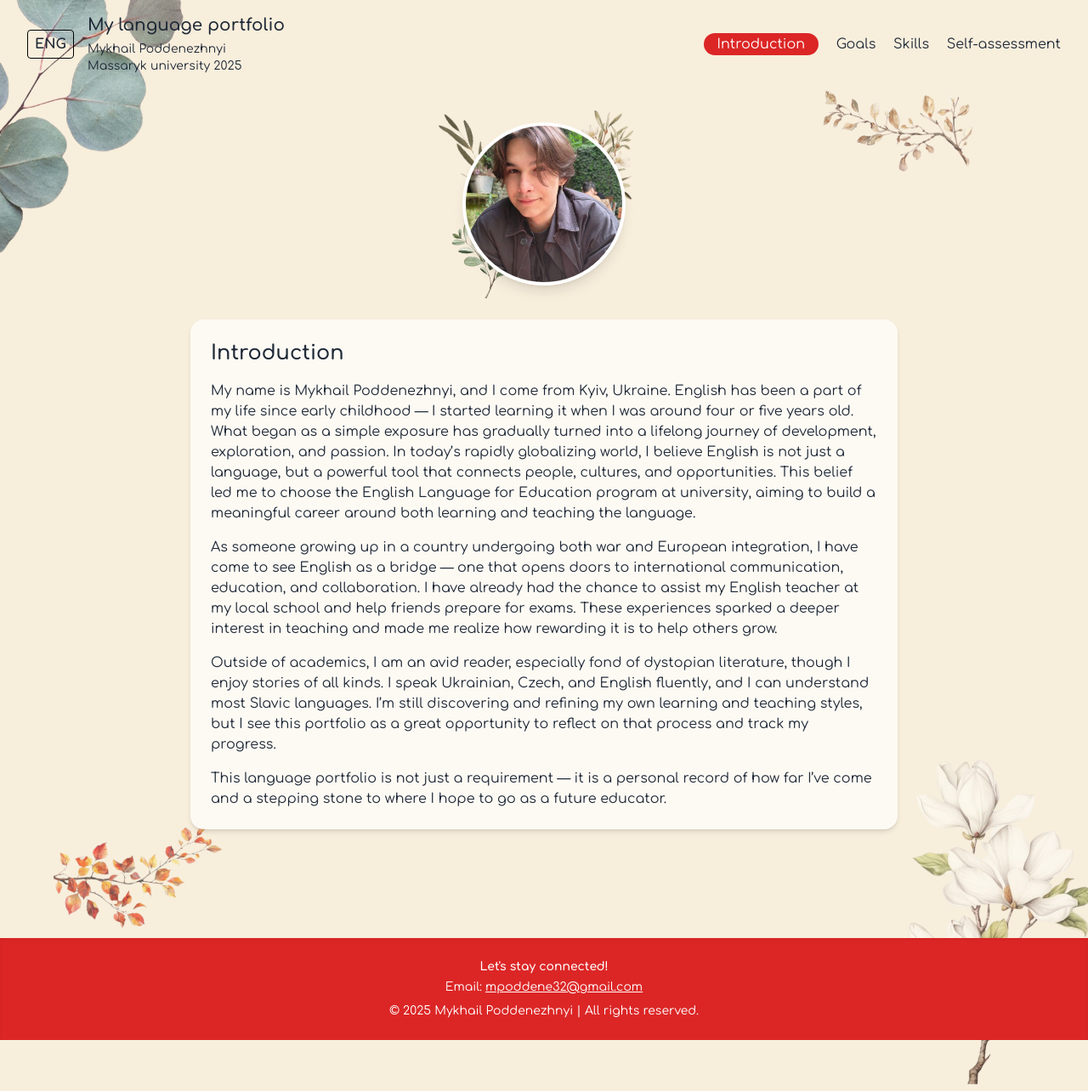
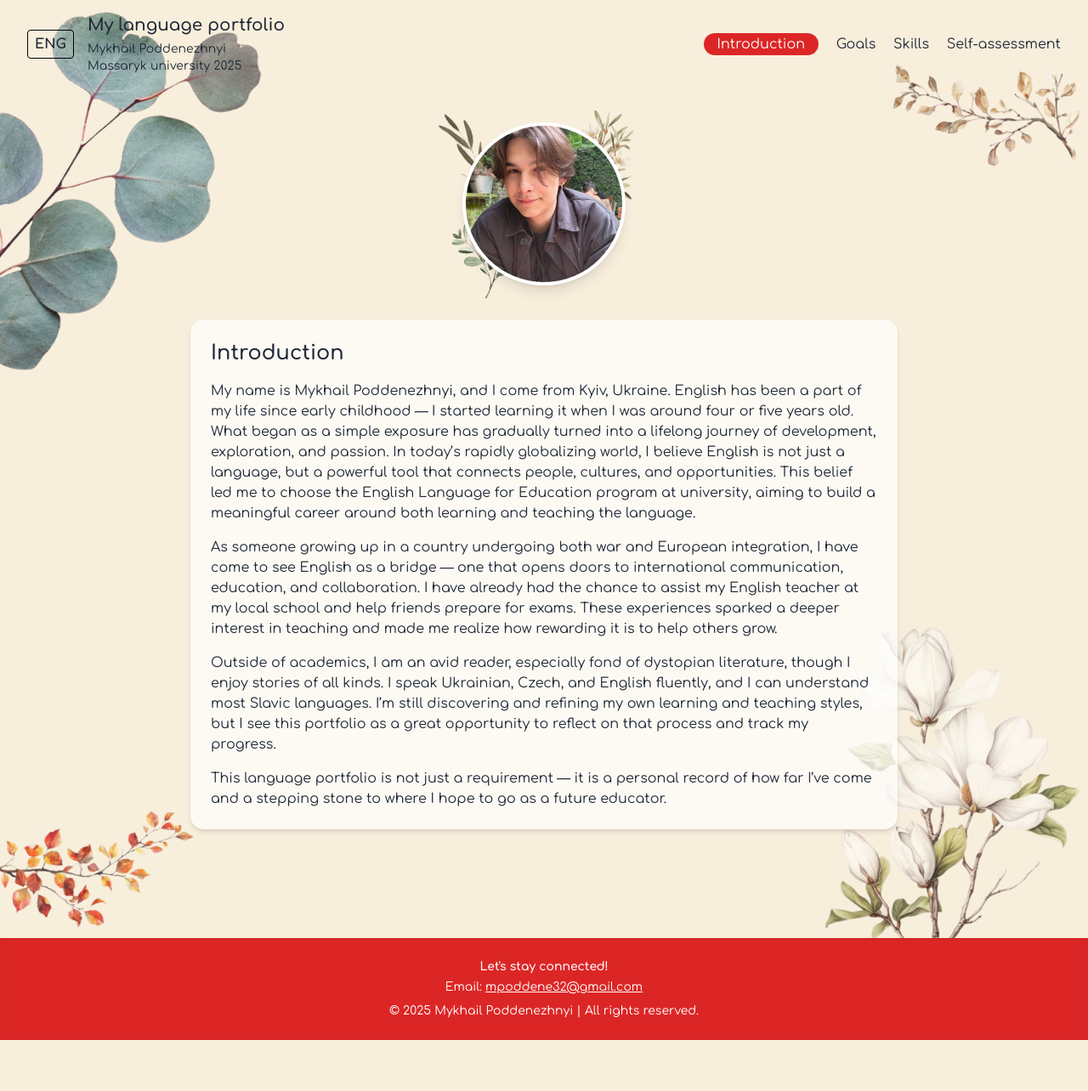
Before and after one commit to WIsSKe/my-portfolio, a plain HTML site: page index.html in a window 1280 px wide. Shown: the whole page at 85% size. After the commit the page ends 1224 px from the top, so only its background shows below. Drawn offline with nearby package versions, Linux system fonts and the light colour scheme.

Commit message:
Update index.html

```diff
--- a/index.html
+++ b/index.html
@@ -23,10 +23,10 @@
   </head>
   <body class="bg-[#f8eedc] text-gray-800 relative overflow-x-hidden">
     <!-- Decorative plant images -->
-    <img src="images/plant1.png" alt="Plant" class="absolute top-[-50px] left-[-30px] w-64 opacity-80 pointer-events-none z-0" />
-    <img src="images/plant2.png" alt="Plant" class="absolute bottom-[-60px] right-[-20px] w-64 opacity-80 pointer-events-none z-0" />
-    <img src="images/plant3.png" alt="Plant" class="absolute top-24 right-[10%] w-48 opacity-70 pointer-events-none rotate-12 z-0" />
-    <img src="images/plant4.png" alt="Plant" class="absolute bottom-32 left-[5%] w-52 opacity-75 pointer-events-none -rotate-6 z-0" />
+    <img src="images/plant1.png" alt="Plant" class="absolute top-0 left-0 w-80 opacity-90 pointer-events-none z-0" />
+    <img src="images/plant2.png" alt="Plant" class="absolute bottom-0 right-0 w-80 opacity-90 pointer-events-none z-0" />
+    <img src="images/plant3.png" alt="Plant" class="absolute top-16 right-0 w-60 opacity-80 pointer-events-none rotate-12 z-0" />
+    <img src="images/plant4.png" alt="Plant" class="absolute bottom-32 left-0 w-60 opacity-85 pointer-events-none -rotate-6 z-0" />
 
     <!-- Header -->
     <header class="flex items-center justify-between px-8 py-4 relative z-10">
```
